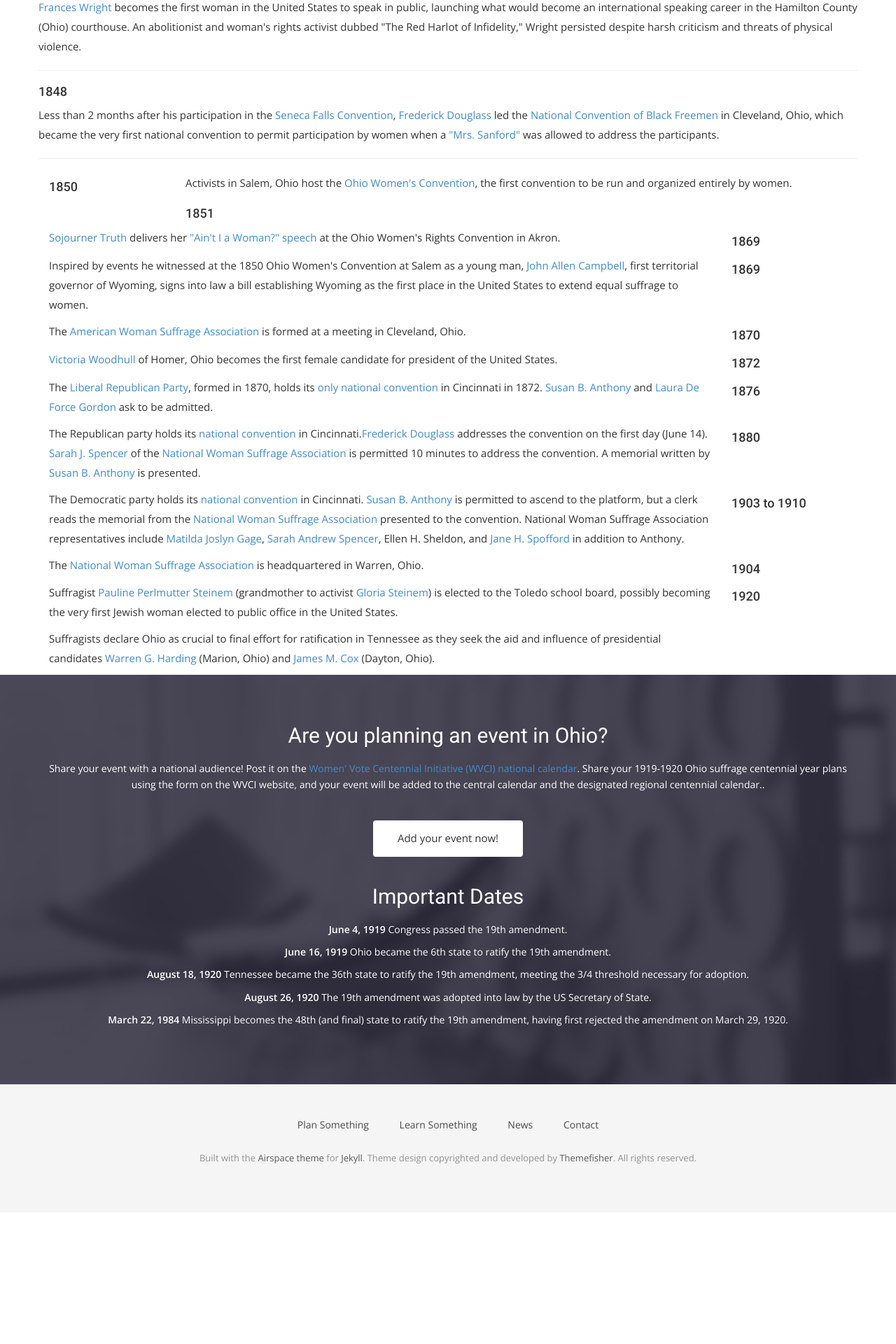
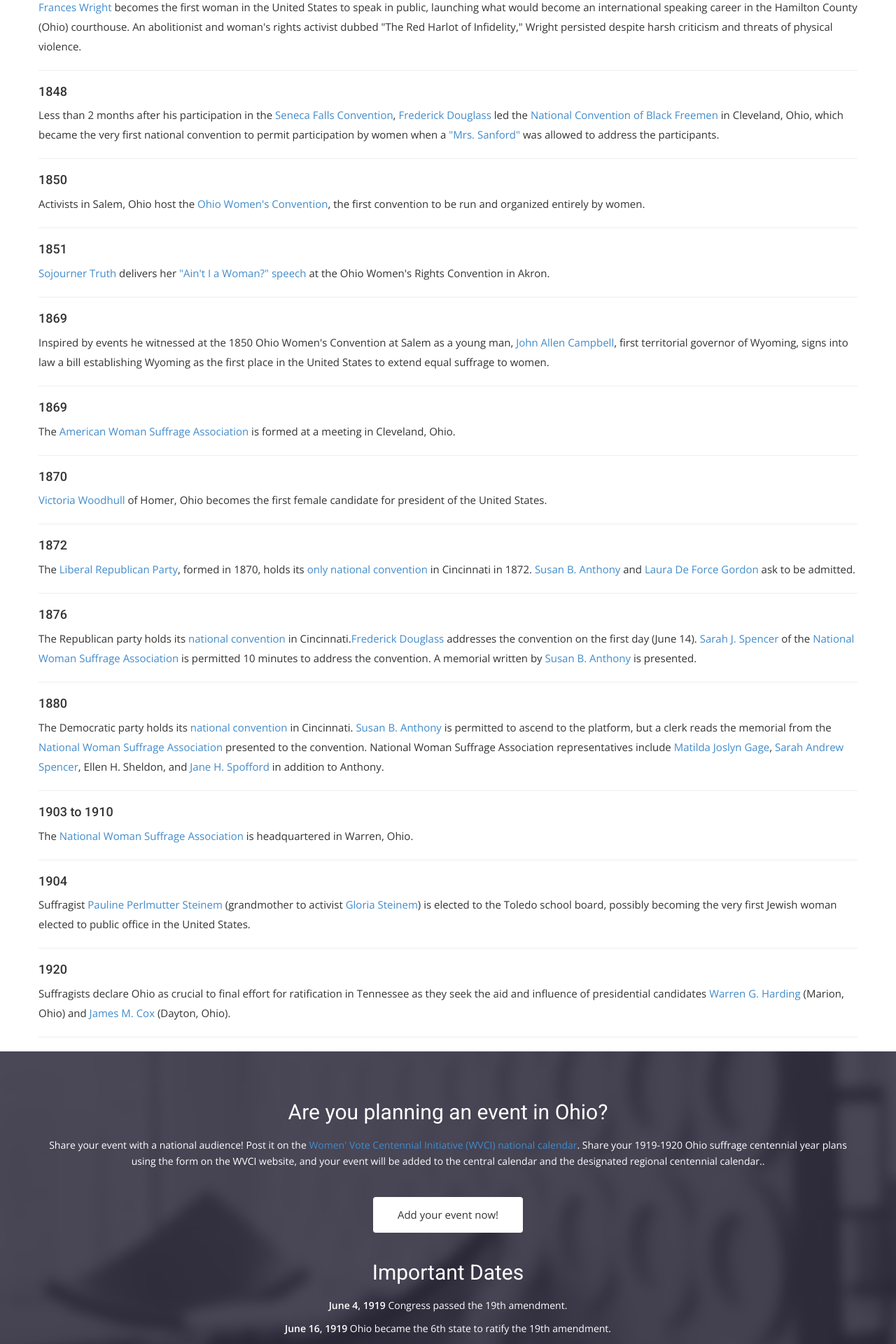
Before and after one commit to OhioSuffrageCentennial/ohiosuffragecentennial, a Jekyll site: the page built from connections.html, in a window 1280 px wide. Shown: the part 646-2566 px from the top of the page at 70% size. Built offline with Jekyll 4.4.1, drawn with Linux system fonts in a browser that asks for light colours; nearby versions of some CDN libraries; some web fonts are replaced; before the commit the page ends 2378 px from its top, so only the background shows below that.

Commit message:
fix format on connections

```diff
--- a/connections.html
+++ b/connections.html
@@ -37,28 +37,39 @@
       <h4>1848</h4>
       <p>Less than 2 months after his participation in the <a href="https://en.wikipedia.org/wiki/Seneca_Falls_Convention" target="_blank">Seneca Falls Convention</a>, <a href="https://en.wikipedia.org/wiki/Frederick_Douglass" target="_blank">Frederick Douglass</a> led the <a href="https://case.edu/ech/articles/n/national-convention-of-black-freemen" target="_blank">National Convention of Black Freemen</a> in Cleveland, Ohio, which became the very first national convention to permit participation by women when a <a href="http://coloredconventions.org/items/show/280" target="_blank">"Mrs. Sanford"</a> was allowed to address the participants.</p>
       <hr>
-      <div class="col-sm-2"><h4>1850</h4></div>
-      <div class="col-sm-10"><p>Activists in Salem, Ohio host the <a href="https://en.wikipedia.org/wiki/Ohio_Women%27s_Convention_at_Salem_in_1850" target="_blank">Ohio Women's Convention</a>, the first convention to be run and organized entirely by women.</p></div>
-      <div class="col-sm-2"><h4>1851</h4></div>
-      <div class="col-sm-10"><p><a href="http://www.ohiohistorycentral.org/w/Sojourner_Truth" target="_blank">Sojourner Truth</a> delivers her <a href="http://sojournertruthmemorial.org/sojourner-truth/her-words/" target="_blank">"Ain't I a Woman?" speech</a> at the Ohio Women's Rights Convention in Akron.</p></div>
-      <div class="col-sm-2"><h4>1869</h4></div>
-      <div class="col-sm-10"><p>Inspired by events he witnessed at the 1850 Ohio Women's Convention at Salem as a young man, <a href="https://en.wikipedia.org/wiki/John_Allen_Campbell" target="_blank">John Allen Campbell</a>, first territorial governor of Wyoming, signs into law a bill establishing Wyoming as the first place in the United States to extend equal suffrage to women.</p></div>
-      <div class="col-sm-2"><h4>1869</h4></div>
-      <div class="col-sm-10"><p>The <a href="http://www.crusadeforthevote.org/awsa-organize/" target="_blank">American Woman Suffrage Association</a> is formed at a meeting in Cleveland, Ohio.</p></div>
-      <div class="col-sm-2"><h4>1870</h4></div>
-      <div class="col-sm-10"><p><a href="http://www.victoria-woodhull.com/whoisvw.htm" target="_blank">Victoria Woodhull</a> of Homer, Ohio becomes the first female candidate for president of the United States.</p></div>
-      <div class="col-sm-2"><h4>1872</h4></div>
-      <div class="col-sm-10"><p>The <a href="https://en.wikipedia.org/wiki/Liberal_Republican_Party_(United_States)" target="_blank">Liberal Republican Party</a>, formed in 1870, holds its <a href="https://en.wikipedia.org/wiki/1872_Liberal_Republican_convention" target="_blank">only national convention</a> in Cincinnati in 1872. <a href="https://www.womenshistory.org/education-resources/biographies/susan-b-anthony" target="_blank">Susan B. Anthony</a> and <a href="http://www.herhatwasinthering.org/biography.php?id=7651" target="_blank">Laura De Force Gordon</a> ask to be admitted.</p></div>
-      <div class="col-sm-2"><h4>1876</h4></div>
-      <div class="col-sm-10"><p>The Republican party holds its <a href="https://en.wikipedia.org/wiki/1876_Republican_National_Convention" target="_blank">national convention</a> in Cincinnati.<a href="https://en.wikipedia.org/wiki/Frederick_Douglass" target="_blank">Frederick Douglass</a> addresses the convention on the first day (June 14). <a href="https://www.loc.gov/item/39023154/" target="_blank">Sarah J. Spencer</a> of the <a href="http://www.crusadeforthevote.org/nwsa-organize/" target="_blank">National Woman Suffrage Association</a> is permitted 10 minutes to address the convention. A memorial written by <a href="https://www.womenshistory.org/education-resources/biographies/susan-b-anthony" target="_blank">Susan B. Anthony</a> is presented.</p></div>
-      <div class="col-sm-2"><h4>1880</h4></div>
-      <div class="col-sm-10"><p>The Democratic party holds its <a href="https://en.wikipedia.org/wiki/1880_Democratic_National_Convention" target="_blank">national convention</a> in Cincinnati. <a href="https://www.womenshistory.org/education-resources/biographies/susan-b-anthony" target="_blank">Susan B. Anthony</a> is permitted to ascend to the platform, but a clerk reads the memorial from the <a href="http://www.crusadeforthevote.org/nwsa-organize/" target="_blank">National Woman Suffrage Association</a> presented to the convention. National Woman Suffrage Association representatives include <a href="https://www.womenofthehall.org/inductee/matilda-joslyn-gage/" target="_blank">Matilda Joslyn Gage</a>, <a href="https://www.findagrave.com/memorial/133906828/sara-spencer" target="_blank">Sarah Andrew Spencer</a>, Ellen H. Sheldon, and <a href="https://lewissuffragecollection.omeka.net/items/show/1155" target="_blank">Jane H. Spofford</a> in addition to Anthony.</p></div>
-      <div class="col-sm-2"><h4>1903 to 1910</h4></div>
-      <div class="col-sm-10"><p>The <a href="http://www.crusadeforthevote.org/nwsa-organize/" target="_blank">National Woman Suffrage Association</a> is headquartered in Warren, Ohio.</p></div>
-      <div class="col-sm-2"><h4>1904</h4></div>
-      <div class="col-sm-10"><p>Suffragist <a href="https://jwa.org/encyclopedia/article/steinem-pauline-perlmutter" target="_blank">Pauline Perlmutter Steinem</a> (grandmother to activist <a href="https://en.wikipedia.org/wiki/Gloria_Steinem" target="_blank">Gloria Steinem</a>) is elected to the Toledo school board, possibly becoming the very first Jewish woman elected to public office in the United States.</p></div>
-      <div class="col-sm-2"><h4>1920</h4></div>
-      <div class="col-sm-10"><p>Suffragists declare Ohio as crucial to final effort for ratification in Tennessee as they seek the aid and influence of presidential candidates <a href="https://www.whitehouse.gov/about-the-white-house/presidents/warren-g-harding/" target="_blank">Warren G. Harding</a> (Marion, Ohio) and <a href="http://www.ohiohistorycentral.org/w/James_M._Cox" target="_blank">James M. Cox</a> (Dayton, Ohio).</p></div>
+      <h4>1850</h4>
+      <p>Activists in Salem, Ohio host the <a href="https://en.wikipedia.org/wiki/Ohio_Women%27s_Convention_at_Salem_in_1850" target="_blank">Ohio Women's Convention</a>, the first convention to be run and organized entirely by women.</p>
+      <hr>
+      <h4>1851</h4>
+      <p><a href="http://www.ohiohistorycentral.org/w/Sojourner_Truth" target="_blank">Sojourner Truth</a> delivers her <a href="http://sojournertruthmemorial.org/sojourner-truth/her-words/" target="_blank">"Ain't I a Woman?" speech</a> at the Ohio Women's Rights Convention in Akron.</p>
+      <hr>
+      <h4>1869</h4>
+      <p>Inspired by events he witnessed at the 1850 Ohio Women's Convention at Salem as a young man, <a href="https://en.wikipedia.org/wiki/John_Allen_Campbell" target="_blank">John Allen Campbell</a>, first territorial governor of Wyoming, signs into law a bill establishing Wyoming as the first place in the United States to extend equal suffrage to women.</p>
+      <hr>
+      <h4>1869</h4>
+      <p>The <a href="http://www.crusadeforthevote.org/awsa-organize/" target="_blank">American Woman Suffrage Association</a> is formed at a meeting in Cleveland, Ohio.</p>
+      <hr>
+      <h4>1870</h4>
+      <p><a href="http://www.victoria-woodhull.com/whoisvw.htm" target="_blank">Victoria Woodhull</a> of Homer, Ohio becomes the first female candidate for president of the United States.</p>
+      <hr>
+      <h4>1872</h4>
+      <p>The <a href="https://en.wikipedia.org/wiki/Liberal_Republican_Party_(United_States)" target="_blank">Liberal Republican Party</a>, formed in 1870, holds its <a href="https://en.wikipedia.org/wiki/1872_Liberal_Republican_convention" target="_blank">only national convention</a> in Cincinnati in 1872. <a href="https://www.womenshistory.org/education-resources/biographies/susan-b-anthony" target="_blank">Susan B. Anthony</a> and <a href="http://www.herhatwasinthering.org/biography.php?id=7651" target="_blank">Laura De Force Gordon</a> ask to be admitted.</p>
+      <hr>
+      <h4>1876</h4>
+      <p>The Republican party holds its <a href="https://en.wikipedia.org/wiki/1876_Republican_National_Convention" target="_blank">national convention</a> in Cincinnati.<a href="https://en.wikipedia.org/wiki/Frederick_Douglass" target="_blank">Frederick Douglass</a> addresses the convention on the first day (June 14). <a href="https://www.loc.gov/item/39023154/" target="_blank">Sarah J. Spencer</a> of the <a href="http://www.crusadeforthevote.org/nwsa-organize/" target="_blank">National Woman Suffrage Association</a> is permitted 10 minutes to address the convention. A memorial written by <a href="https://www.womenshistory.org/education-resources/biographies/susan-b-anthony" target="_blank">Susan B. Anthony</a> is presented.</p>
+      <hr>
+      <h4>1880</h4>
+      <p>The Democratic party holds its <a href="https://en.wikipedia.org/wiki/1880_Democratic_National_Convention" target="_blank">national convention</a> in Cincinnati. <a href="https://www.womenshistory.org/education-resources/biographies/susan-b-anthony" target="_blank">Susan B. Anthony</a> is permitted to ascend to the platform, but a clerk reads the memorial from the <a href="http://www.crusadeforthevote.org/nwsa-organize/" target="_blank">National Woman Suffrage Association</a> presented to the convention. National Woman Suffrage Association representatives include <a href="https://www.womenofthehall.org/inductee/matilda-joslyn-gage/" target="_blank">Matilda Joslyn Gage</a>, <a href="https://www.findagrave.com/memorial/133906828/sara-spencer" target="_blank">Sarah Andrew Spencer</a>, Ellen H. Sheldon, and <a href="https://lewissuffragecollection.omeka.net/items/show/1155" target="_blank">Jane H. Spofford</a> in addition to Anthony.</p>
+      <hr>
+      <h4>1903 to 1910</h4>
+      <p>The <a href="http://www.crusadeforthevote.org/nwsa-organize/" target="_blank">National Woman Suffrage Association</a> is headquartered in Warren, Ohio.</p>
+      <hr>
+      <h4>1904</h4>
+      <p>Suffragist <a href="https://jwa.org/encyclopedia/article/steinem-pauline-perlmutter" target="_blank">Pauline Perlmutter Steinem</a> (grandmother to activist <a href="https://en.wikipedia.org/wiki/Gloria_Steinem" target="_blank">Gloria Steinem</a>) is elected to the Toledo school board, possibly becoming the very first Jewish woman elected to public office in the United States.</p>
+      <hr>
+      <h4>1920</h4>
+      <p>Suffragists declare Ohio as crucial to final effort for ratification in Tennessee as they seek the aid and influence of presidential candidates <a href="https://www.whitehouse.gov/about-the-white-house/presidents/warren-g-harding/" target="_blank">Warren G. Harding</a> (Marion, Ohio) and <a href="http://www.ohiohistorycentral.org/w/James_M._Cox" target="_blank">James M. Cox</a> (Dayton, Ohio).</p>
+      <hr>
     </div>
   </div>
 </div>
```
